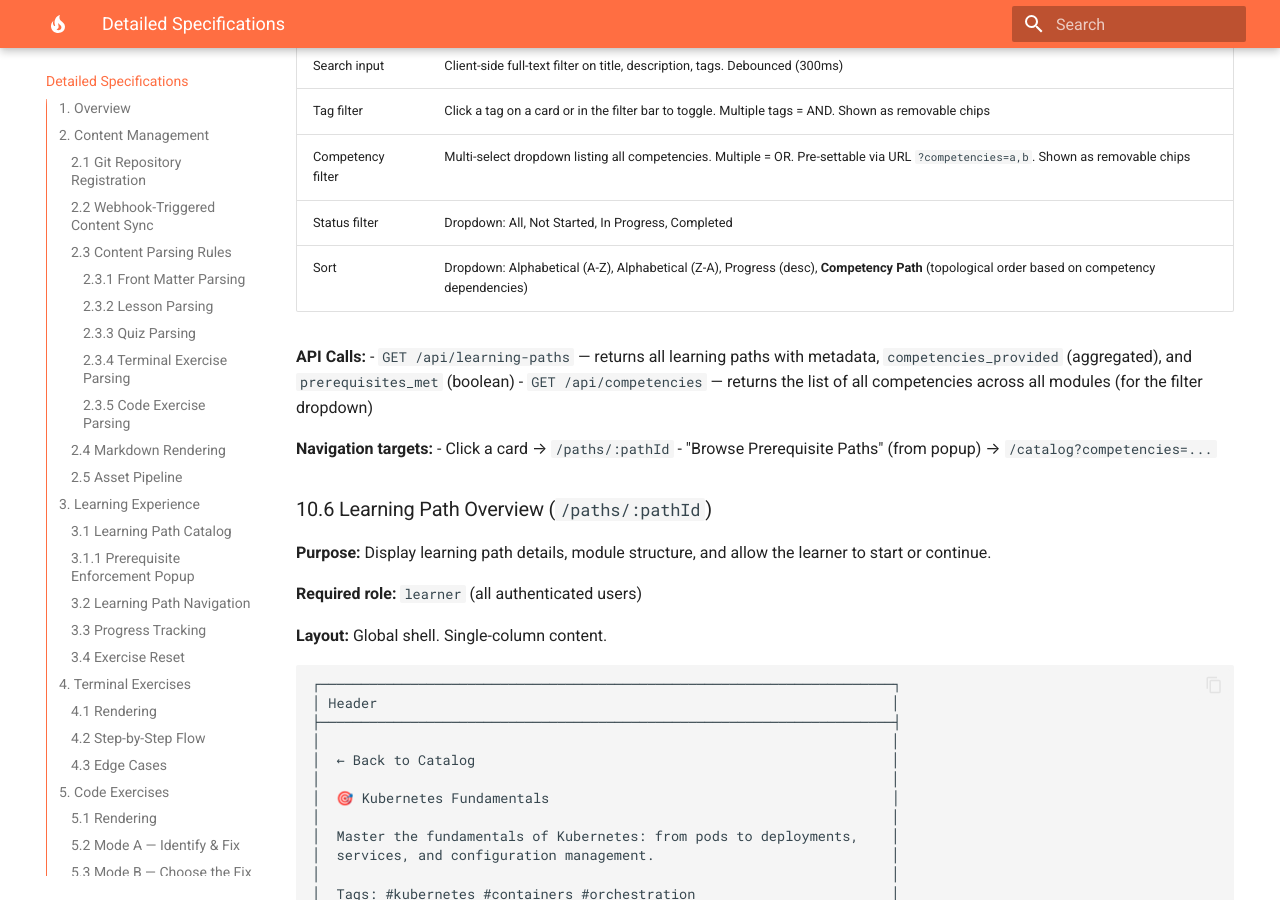
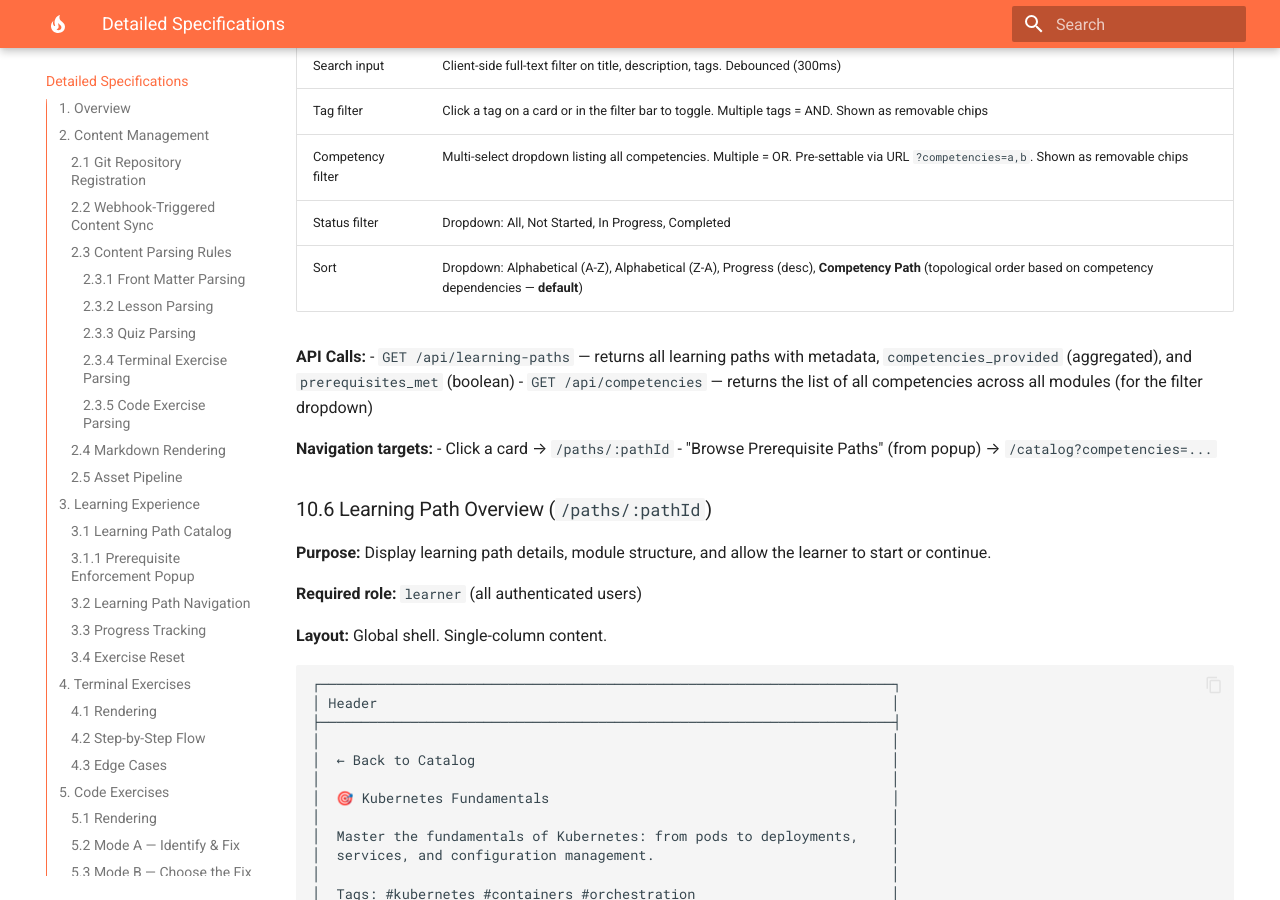
Before and after one commit to fsamin/phoebus, an MkDocs documentation site: the page built from docs/detailed-specifications.md, in a window 1280 px wide and 900 px high, scrolled down 32532 px. Built offline with MkDocs 1.6.1 and Material for MkDocs 9.7.7, drawn with Linux system fonts in a browser that asks for light colours; some of the changed text lies outside the part shown.

Commit message:
Default catalog sort to Competency Path (topological order)
Update specs and frontend: the catalog now uses competency-based
topological sort by default instead of alphabetical.

```diff
--- a/docs/detailed-specifications.md
+++ b/docs/detailed-specifications.md
@@ -380,7 +380,7 @@ GET /api/assets/{hash}
    - Competencies provided (aggregated from modules)
    - Learner's progress (if enrolled): percentage bar, current step
 3. Filtering: by tag, by enrollment status (enrolled, not enrolled, completed), **by competency** (multi-select)
-4. Sorting: alphabetical, by progress, by most recently accessed, **by competency path** (topological order)
+4. Sorting: alphabetical, by progress, by most recently accessed, **by competency path** (topological order — **default**)
 5. Search: full-text search on title, description, tags
 
 **Competency path sorting (topological order):**
@@ -1331,7 +1331,7 @@ All authenticated views share a common shell layout:
 | Tag filter | Click a tag on a card or in the filter bar to toggle. Multiple tags = AND. Shown as removable chips |
 | Competency filter | Multi-select dropdown listing all competencies. Multiple = OR. Pre-settable via URL `?competencies=a,b`. Shown as removable chips |
 | Status filter | Dropdown: All, Not Started, In Progress, Completed |
-| Sort | Dropdown: Alphabetical (A-Z), Alphabetical (Z-A), Progress (desc), **Competency Path** (topological order based on competency dependencies) |
+| Sort | Dropdown: Alphabetical (A-Z), Alphabetical (Z-A), Progress (desc), **Competency Path** (topological order based on competency dependencies — **default**) |
 
 **API Calls:**
 - `GET /api/learning-paths` — returns all learning paths with metadata, `competencies_provided` (aggregated), and `prerequisites_met` (boolean)
--- a/frontend/src/pages/Catalog.tsx
+++ b/frontend/src/pages/Catalog.tsx
@@ -34,9 +34,7 @@ const Catalog: React.FC = () => {
     searchParams.get('competencies')?.split(',').filter(Boolean) || []
   );
   const [statusFilter, setStatusFilter] = useState<string>('all');
-  const [sortBy, setSortBy] = useState<string>(
-    searchParams.get('competencies') ? 'competency' : 'az'
-  );
+  const [sortBy, setSortBy] = useState<string>('competency');
 
   // Debounce search 300ms
   useEffect(() => {
```
